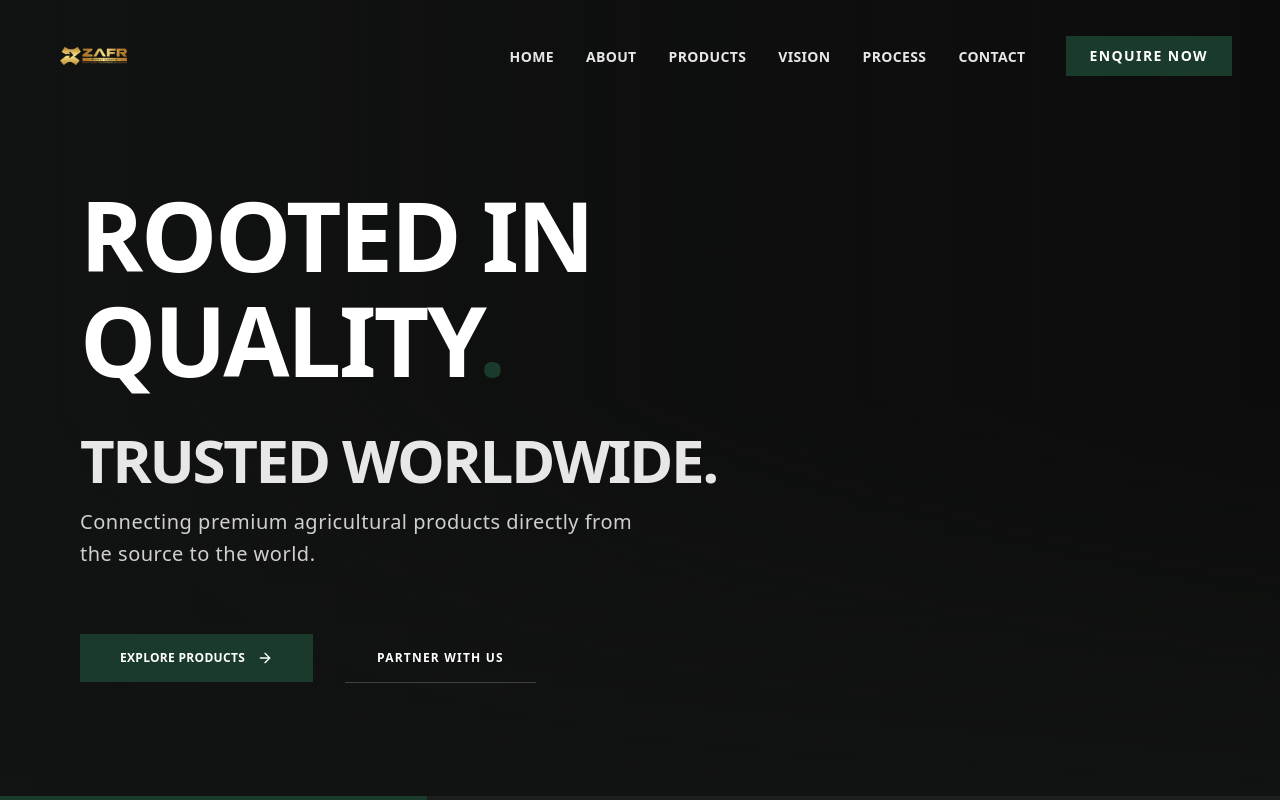
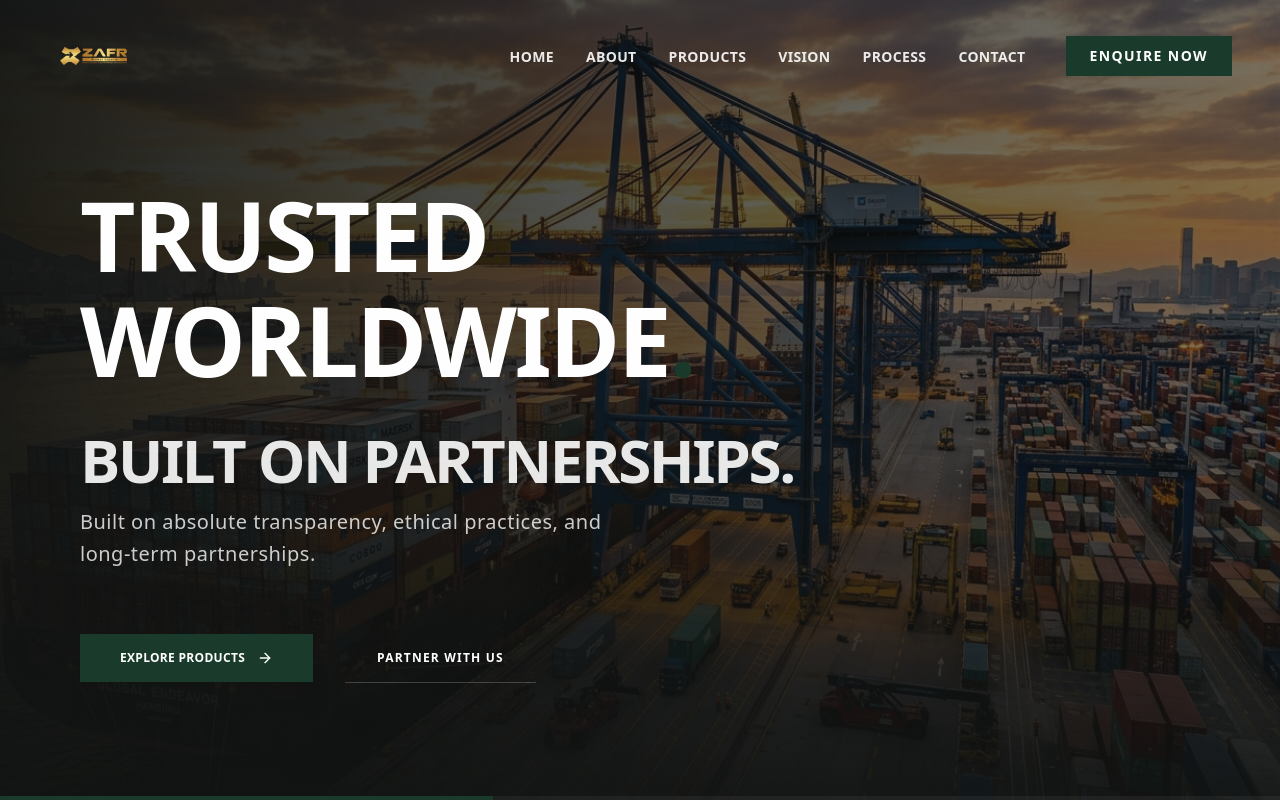
Before and after one commit to zafrwebservice-sys/zafr, a Next.js app: page / in a window 1280 px wide. Shown: the top 802 px of the page. Built offline with nearby package versions, Linux system fonts and the light colour scheme.

Commit message:
Speed up artificial site loader and add hero fallback image

```diff
--- a/src/components/HeroHumanized.tsx
+++ b/src/components/HeroHumanized.tsx
@@ -66,10 +66,10 @@ export default function HeroHumanized() {
   }, []);
 
   return (
-    <section ref={heroRef} id="home" className="relative w-full h-screen overflow-hidden bg-charcoal">
+    <section ref={heroRef} id="home" className="relative w-full h-screen overflow-hidden bg-charcoal bg-[url('/hero-port.jpg')] bg-cover bg-center">
 
       {/* YouTube Background Video */}
-      <div className="absolute inset-0 w-full h-full pointer-events-none overflow-hidden z-0 bg-charcoal">
+      <div className="absolute inset-0 w-full h-full pointer-events-none overflow-hidden z-0 bg-charcoal/20">
         <div className="absolute top-1/2 left-1/2 w-[100vw] h-[56.25vw] min-h-[100vh] min-w-[177.77vh] -translate-x-1/2 -translate-y-1/2 scale-[1.15] opacity-80">
           <ReactPlayer
             url="https://www.youtube.com/watch?v=wQMx7wc4jh8"
--- a/src/components/Loader.tsx
+++ b/src/components/Loader.tsx
@@ -16,12 +16,11 @@ export default function Loader({ onComplete }: { onComplete: () => void }) {
     });
 
     tl.fromTo(".loader-logo",
-      { y: 30, opacity: 0, scale: 0.95 },
-      { y: 0, opacity: 1, scale: 1, duration: 1.2, ease: "power3.out" }
+      { opacity: 0, scale: 0.95 },
+      { opacity: 1, scale: 1, duration: 0.5, ease: "power3.out" }
     )
-    .to(".loader-progress", { scaleX: 1, duration: 1.5, ease: "power2.inOut" }, "-=0.5")
-    .to(".loader-logo-wrapper", { opacity: 0, y: -20, duration: 0.8, ease: "power3.in" }, "+=0.2")
-    .to(".loader-container", { yPercent: -100, duration: 1.2, ease: "power4.inOut" }, "-=0.4");
+    .to(".loader-logo-wrapper", { opacity: 0, scale: 1.05, duration: 0.4, ease: "power3.in" }, "+=0.3")
+    .to(".loader-container", { yPercent: -100, duration: 0.8, ease: "power4.inOut" }, "-=0.2");
 
     return () => { tl.kill(); };
   }, [onComplete]);
@@ -40,9 +39,6 @@ export default function Loader({ onComplete }: { onComplete: () => void }) {
             priority
           />
         </div>
-        <div className="w-48 h-[1px] bg-white/5 relative overflow-hidden">
-          <div className="loader-progress absolute inset-0 bg-gold origin-left scale-x-0"></div>
-        </div>
       </div>
     </div>
   );
```
